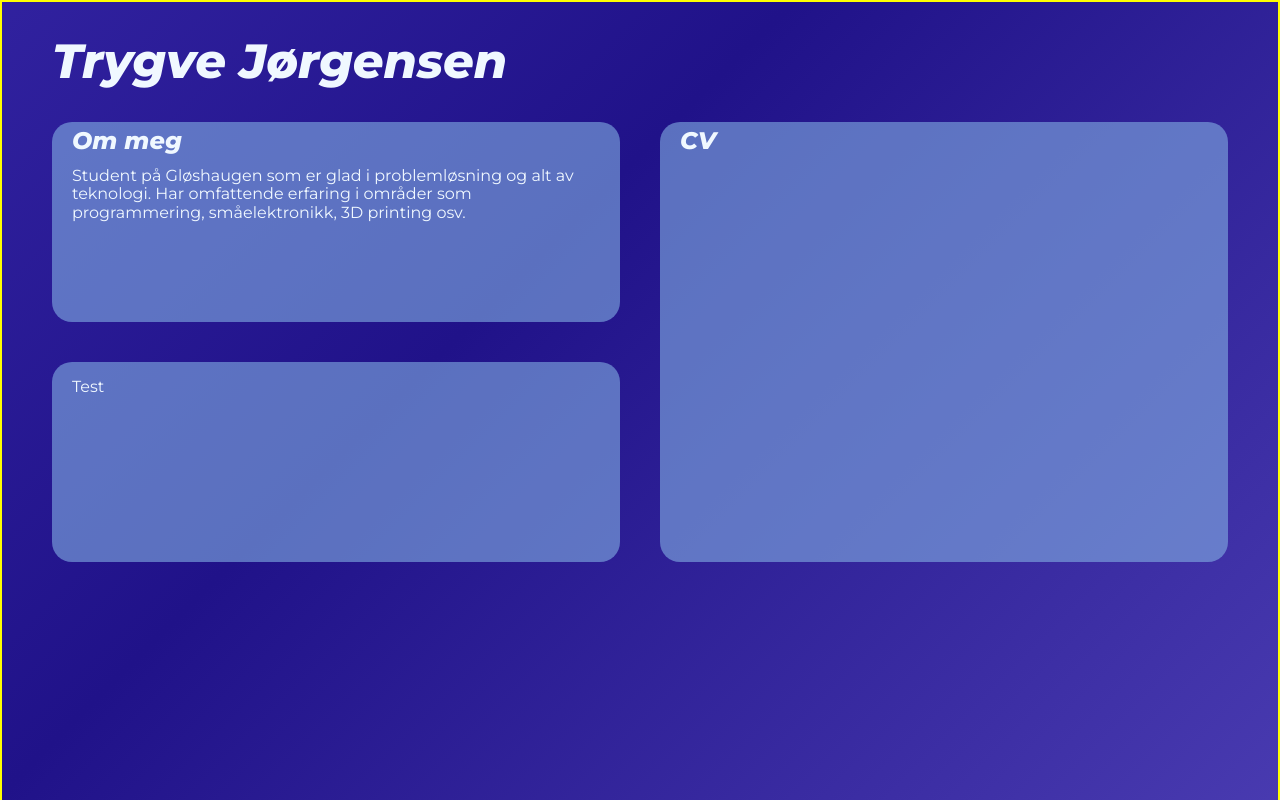
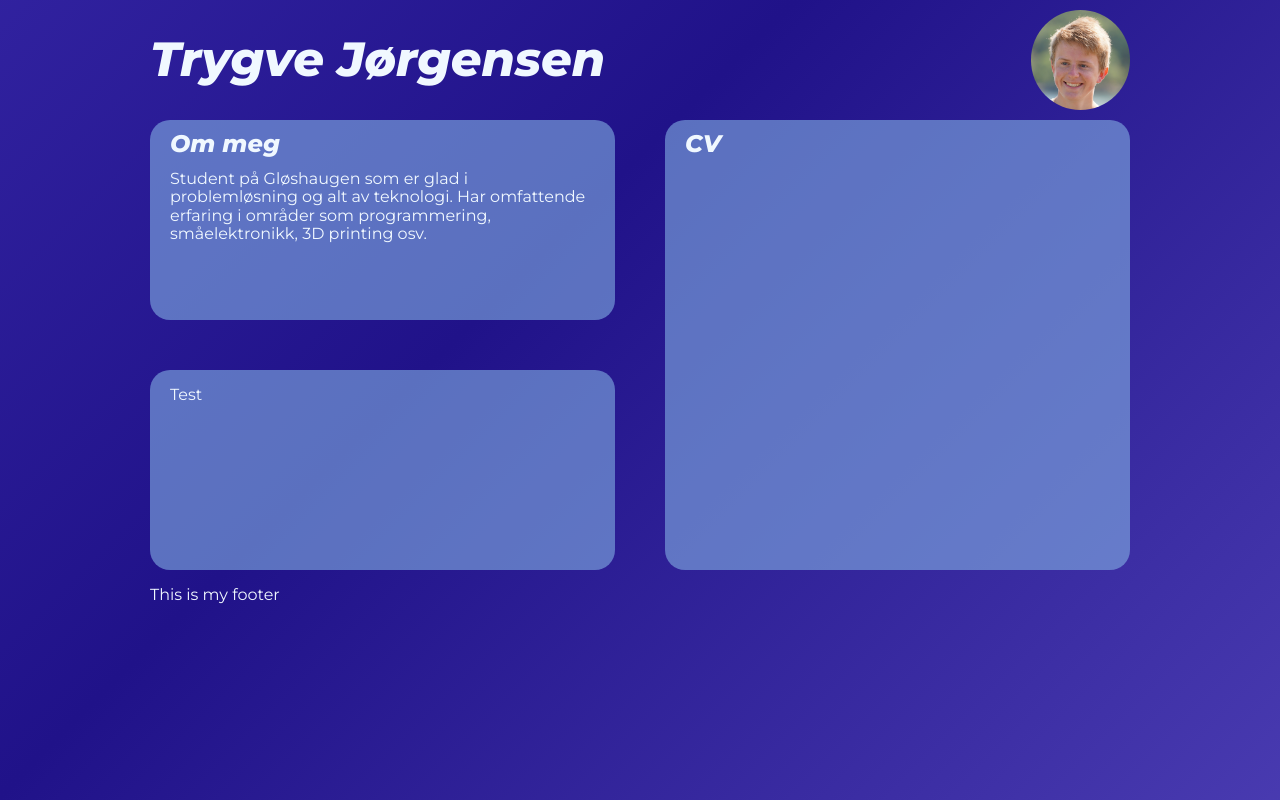
Before and after one commit to troytyggis55/personal-website, a Vue app: page / in a window 1280 px wide. Shown: the top 800 px of the page. Built offline with nearby package versions, Linux system fonts and the light colour scheme.

Commit message:
Added profile picture and a footer

```diff
--- a/package.json
+++ b/package.json
@@ -23,6 +23,7 @@
     "@vue/eslint-config-typescript": "^9.1.0",
     "eslint": "^7.32.0",
     "eslint-plugin-vue": "^8.0.3",
+    "file-loader": "^6.2.0",
     "node-sass": "^9.0.0",
     "sass": "^1.69.5",
     "sass-loader": "^13.3.2",
--- a/src/App.vue
+++ b/src/App.vue
@@ -1,6 +1,9 @@
 <template>
-  <DynamicTitle msg="Trygve Jørgensen" level="1"/>
-
+  <div class="page-title">
+    <DynamicTitle msg="Trygve Jørgensen"
+                  level="1"/>
+    <img :src="require('./assets/ProfilePic.jpg')" alt="Profile picture"/>
+  </div>
   <div class="g-container">
     <CardTemplate style="grid-area: 1 / 1 / 1 / 1">
       <DynamicTitle msg="Om meg" level="3"/>
@@ -15,6 +18,8 @@
       <DynamicTitle msg="CV" level="3"/>
     </CardTemplate>
   </div>
+
+  <CustomFooter/>
 </template>
 
 <script setup lang="ts">
@@ -22,6 +27,7 @@ import {defineComponent} from "vue";
 
 import DynamicTitle from "@/components/DynamicTitle.vue";
 import CardTemplate from "@/components/CardTemplate.vue";
+import CustomFooter from "@/CustomFooter.vue";
 
 defineComponent({
   name: 'App',
@@ -33,15 +39,27 @@ defineComponent({
 </script>
 
 <style>
+:root{
+  --horizontal-padding: 150px;
+}
 #app {
-  border: 2px solid yellow;
-  padding-left: 50px;
-  padding-right: 50px;
+  padding-left: var(--horizontal-padding);
+  padding-right: var(--horizontal-padding);
 }
 .g-container {
   display: grid;
   grid-template-columns: repeat(2, 1fr);
-  grid-template-rows: repeat(5, 200px);
-  gap: 40px;
+  grid-template-rows: repeat(2, 200px);
+  gap: 50px;
+  overflow: visible;
+}
+.page-title {
+  display: flex;
+  align-items: center;
+  justify-content: space-between;
+}
+.page-title img {
+  height: 100px;
+  border-radius: 50px;
 }
 </style>
--- /dev/null
+++ b/src/CustomFooter.vue
@@ -0,0 +1,13 @@
+<template>
+  <footer>
+    <p>This is my footer</p>
+  </footer>
+</template>
+<script>
+export default {
+  name: 'CustomFooter'
+}
+</script>
+<style>
+
+</style>
--- a/src/assets/global.scss
+++ b/src/assets/global.scss
@@ -10,7 +10,6 @@ body {
   background-size: 400% 400%;
   animation: gradient 15s ease infinite;
   height: 100vh;
-  overflow: hidden;
 }
 
 @keyframes gradient {
--- a/src/components/CardTemplate.vue
+++ b/src/components/CardTemplate.vue
@@ -16,5 +16,10 @@ div {
   display: block;
   padding-left: 20px;
   padding-right: 20px;
+  overflow: hidden;
+}
+
+div:hover {
+  box-shadow: 0 0 30px 1px rgba(0, 0, 0, 0.3);
 }
 </style>
--- a/src/components/DynamicTitle.vue
+++ b/src/components/DynamicTitle.vue
@@ -5,20 +5,22 @@
 </template>
 
 <script setup lang="ts">
-import {defineProps} from 'vue'
+import { defineProps, ref } from 'vue';
 
-const size = 300;
-
-const props = defineProps({
+defineProps({
   msg: String,
   level: {
     type: Number,
     default: 1,
-  }
-})
+  },
+});
+
+const showIcons = ref(false);
 </script>
 
 <style scoped>
+/* Your existing styles */
+
 h1, h2, h3 , h4, h5, h6 {
   font-style: italic;
 }
@@ -30,18 +32,18 @@ h1 {
 h2 {
   font-size: 2em;
   margin-top: -10px;
-  margin-bottom: -10px
+  margin-bottom: -10px;
 }
 
 h3 {
   font-size: 1.5em;
-  margin-top: 5px;
+  margin-top: 10px;
   margin-bottom: -3px;
 }
 
 h4 {
   font-size: 1em;
   margin-top: -1px;
-  margin-bottom: -1px;}
-
+  margin-bottom: -1px;
+}
 </style>
```
Also changed, not shown: src/assets/ProfilePic.jpg (added), 1 other file (tests, documents, lock files or other folders).
